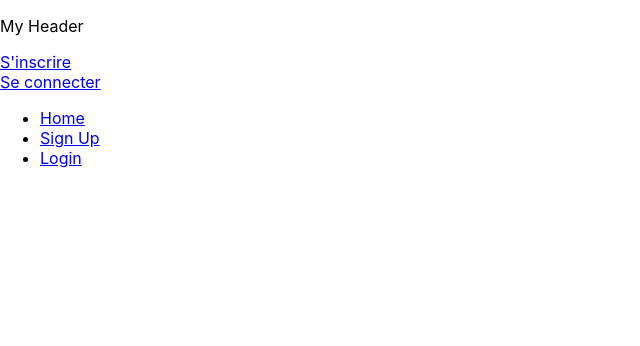
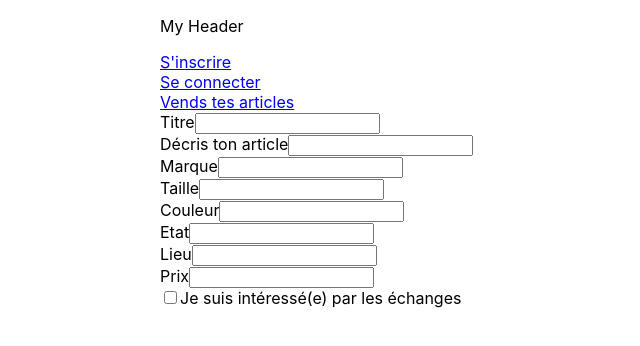
Before and after one commit to ilyas-g/vinted-react, a React (Create React App) app: page /publish in a window 1280 px wide. Shown: the top 346 px of the page, without its empty margins (0-640 px from the left). Built offline with nearby package versions, Linux system fonts and the light colour scheme; the HTML template or start-up script is replaced by a standard one.

Commit message:
Ajout de la route Publish

```diff
--- a/src/App.js
+++ b/src/App.js
@@ -1,16 +1,18 @@
-// src/App.js
-import { BrowserRouter as Router, Routes, Route, Link } from "react-router-dom";
 import { useState } from "react";
-
-import Header from "./components/Header/Header";
-import Home from "./pages/Home";
-import Login from "./pages/Login";
-import Offer from "./pages/Offer";
-import SignUp from "./pages/SignUp";
-
+// import "./App.scss";
 import Cookies from "js-cookie";
 
-// JSON différent de form-data -> content type
+import { BrowserRouter as Router, Routes, Route } from "react-router-dom";
+
+//pages
+import Home from "./pages/Home";
+import Offer from "./pages/Offer";
+import Login from "./pages/Login";
+import SignUp from "./pages/SignUp";
+import Publish from "./pages/Publish";
+
+//components
+import Header from "./components/Header/Header";
 
 function App() {
   const [token, setToken] = useState(Cookies.get("userToken") || null);
@@ -28,29 +30,25 @@ function App() {
     setToken(tokenToCheck);
   };
 
+  //connexion / inscription
+  // setUser("387D3G3UYGUY3GUEGUYZEGGYUGUYGUYGUYGD");
+
+  //déconnexion
+  // setUser(null)
+
   return (
+    <div className="container">
       <Router>
         <Header token={token} setUser={setUser} />
-      <nav>
-        <ul>
-          <li>
-            <Link to="/">Home</Link>
-          </li>
-          <li>
-            <Link to="/signup">Sign Up</Link>
-          </li>
-          <li>
-            <Link to="/login">Login</Link>
-          </li>
-        </ul>
-      </nav>
         <Routes>
           <Route path="/" element={<Home />} />
           <Route path="/offer/:offerId" element={<Offer />} />
-        <Route path="/signup" element={<SignUp />} setUser={setUser} />
           <Route path="/login" element={<Login />} />
+          <Route path="/signup" element={<SignUp setUser={setUser} />} />
+          <Route path="/publish" element={<Publish />} />
         </Routes>
       </Router>
+    </div>
   );
 }
 
--- a/src/components/Header/Header.js
+++ b/src/components/Header/Header.js
@@ -26,6 +26,7 @@ const Header = ({ token, setUser }) => {
             )}
 
             <br />
+            <Link to="/publish">Vends tes articles</Link>
         </header>
     );
 };
--- /dev/null
+++ b/src/pages/Publish.js
@@ -0,0 +1,51 @@
+import React from 'react';
+
+export default function Publish() {
+    return (
+        <form>
+            <div>
+                <div>
+                    <label>Titre</label>
+                    <input type="text" />
+                </div>
+                <div>
+                    <label>Décris ton article</label>
+                    <input type="text" />
+                </div>
+            </div>
+            <div>
+                <div>
+                    <label>Marque</label>
+                    <input type="text" />
+                </div>
+                <div>
+                    <label>Taille</label>
+                    <input type="text" />
+                </div>
+                <div>
+                    <label>Couleur</label>
+                    <input type="text" />
+                </div>
+                <div>
+                    <label>Etat</label>
+                    <input type="text" />
+                </div>
+                <div>
+                    <label>Lieu</label>
+                    <input type="text" />
+                </div>
+            </div>
+            <div>
+                <div>
+                    <label>Prix</label>
+                    <input type="number" />
+                </div>
+
+                <div>
+                    <input type="checkbox" />
+                    <label>Je suis intéressé(e) par les échanges</label>
+                </div>
+            </div>
+        </form>
+    );
+}
```
Lines whose indentation alone changed are shown as unchanged.
